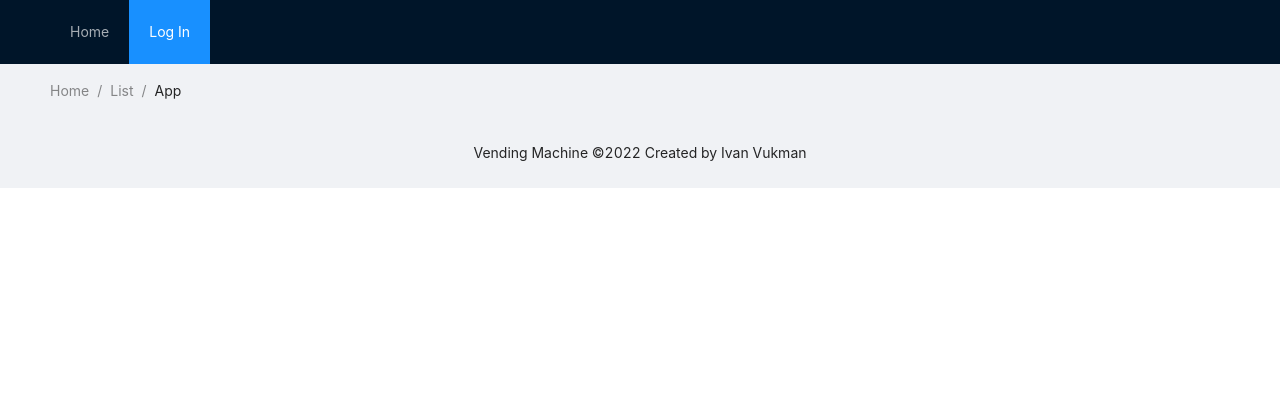
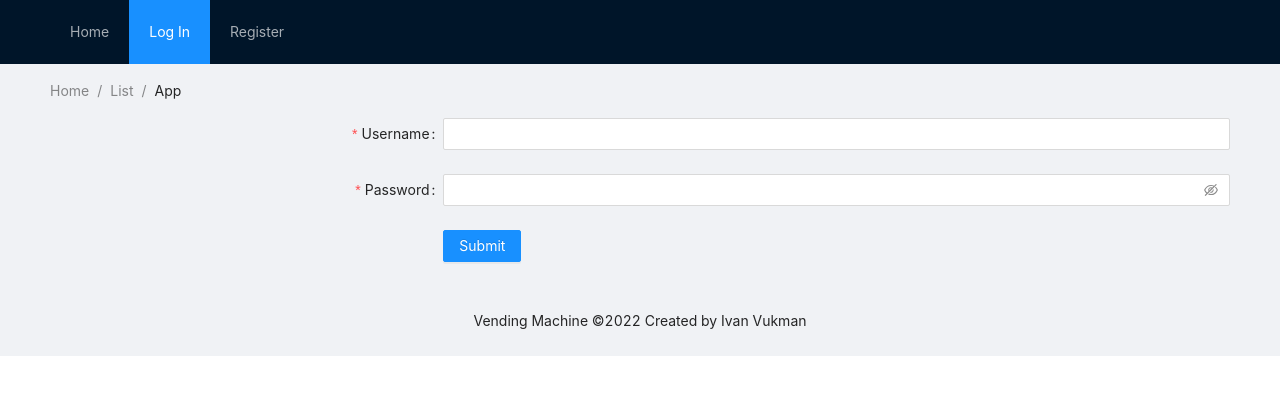
Before and after one commit to ChainsOfPower/vending-machine, a React (Create React App) app in the folder client/: page /register in a window 1280 px wide. Shown: the top 394 px of the page. Built offline with nearby package versions, Linux system fonts and the light colour scheme.

Commit message:
Add register page

```diff
--- a/client/src/AppLayout.tsx
+++ b/client/src/AppLayout.tsx
@@ -5,6 +5,7 @@ import {
   Link
 } from "react-router-dom";
 import LoginPage from './pages/LoginPage';
+import RegisterPage from './pages/RegisterPage';
 
 const { Header, Content, Footer } = Layout;
 
@@ -26,6 +27,11 @@ const AppLayout: React.FC = () => (
                 <span>Log In</span>
               </Link>
             </Menu.Item>
+            <Menu.Item key='3'>
+              <Link to='/register'>
+                <span>Register</span>
+              </Link>
+            </Menu.Item>
         </Menu>
     </Header>
       <Content style={{ padding: '0 50px' }}>
@@ -36,12 +42,9 @@ const AppLayout: React.FC = () => (
         </Breadcrumb>
         <div className='site-layout-content'>
           <Routes>
-            <Route path='/'>
-              Home content
-            </Route>
-            <Route path='login' element={<LoginPage/>}>
-              Log In content
-            </Route>
+            <Route path='/'/>
+            <Route path='login' element={<LoginPage/>}/>
+            <Route path='register' element={<RegisterPage/>}/>
           </Routes>
         </div>
       </Content>
--- /dev/null
+++ b/client/src/pages/RegisterPage.tsx
@@ -0,0 +1,47 @@
+import { Button, Form, Input } from "antd";
+
+const RegisterPage: React.FC = () => {
+  const onFinish = (values: any) => {
+    console.log("Success:", values);
+  };
+
+  const onFinishFailed = (errorInfo: any) => {
+    console.log("Failed:", errorInfo);
+  };
+
+  return (
+    <Form
+      name="basic"
+      labelCol={{ span: 8 }}
+      wrapperCol={{ span: 16 }}
+      initialValues={{ remember: true }}
+      onFinish={onFinish}
+      onFinishFailed={onFinishFailed}
+      autoComplete="off"
+    >
+      <Form.Item
+        label="Username"
+        name="username"
+        rules={[{ required: true, message: "Please input your username!" }]}
+      >
+        <Input />
+      </Form.Item>
+
+      <Form.Item
+        label="Password"
+        name="password"
+        rules={[{ required: true, message: "Please input your password!" }]}
+      >
+        <Input.Password />
+      </Form.Item>
+
+      <Form.Item wrapperCol={{ offset: 8, span: 16 }}>
+        <Button type="primary" htmlType="submit">
+          Submit
+        </Button>
+      </Form.Item>
+    </Form>
+  );
+};
+
+export default RegisterPage;
```
